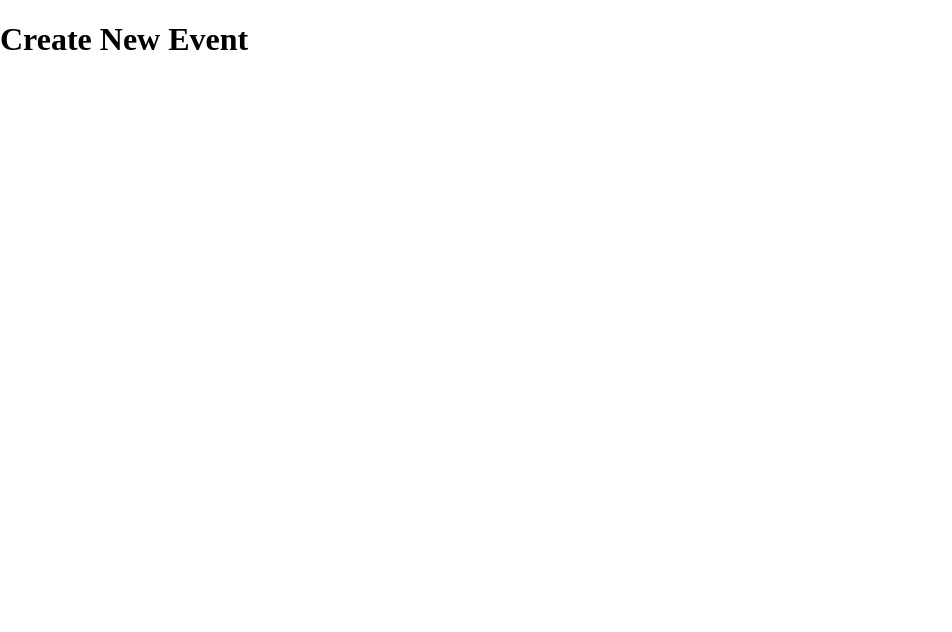
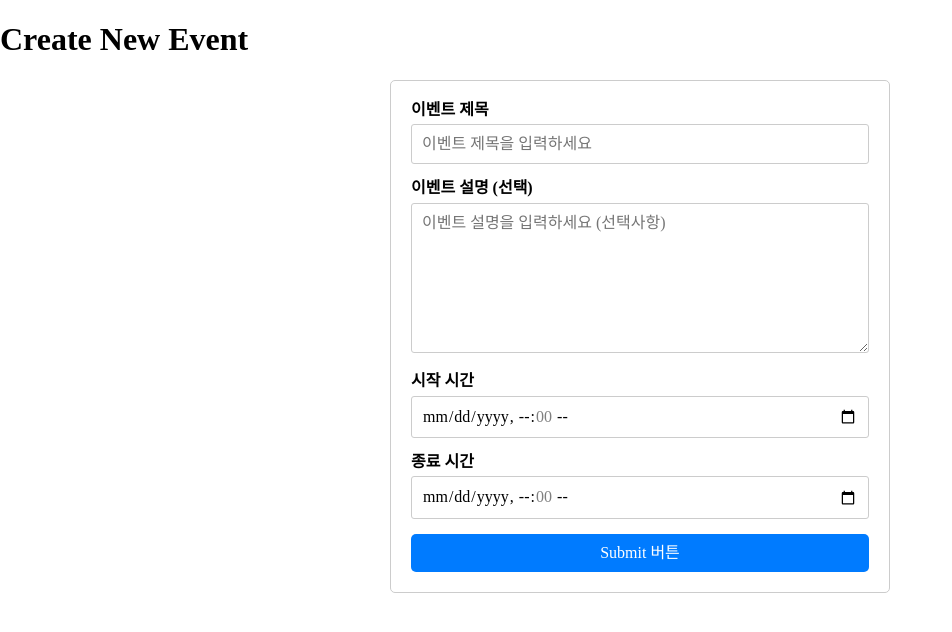
Before and after one commit to SangJin983/my-google-calendar, a React (Vite) app: page /events/new in a window 1280 px wide. Shown: the top 632 px of the page, without its empty margins (0-952 px from the left). Built offline with nearby package versions, Linux system fonts and the light colour scheme; no server answers.

Commit message:
feat(pages): EvnetFomPage에서 EventFormComponent 랜더링 적용

```diff
--- a/src/pages/EventFormPage.jsx
+++ b/src/pages/EventFormPage.jsx
@@ -1,5 +1,12 @@
+import { EventFormComponent } from "@features/events";
+
 const EventFormPage = () => {
-  return <h1>Create New Event</h1>;
+  return (
+    <>
+      <h1>Create New Event</h1>
+      <EventFormComponent />
+    </>
+  );
 };
 
 export default EventFormPage;
```
